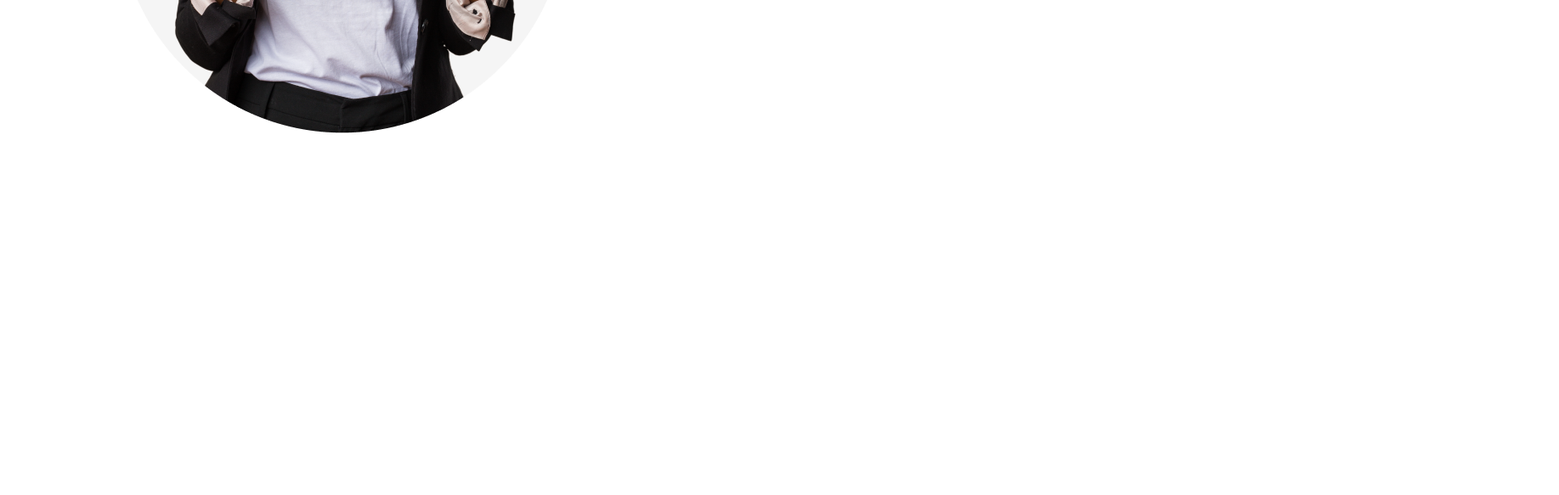
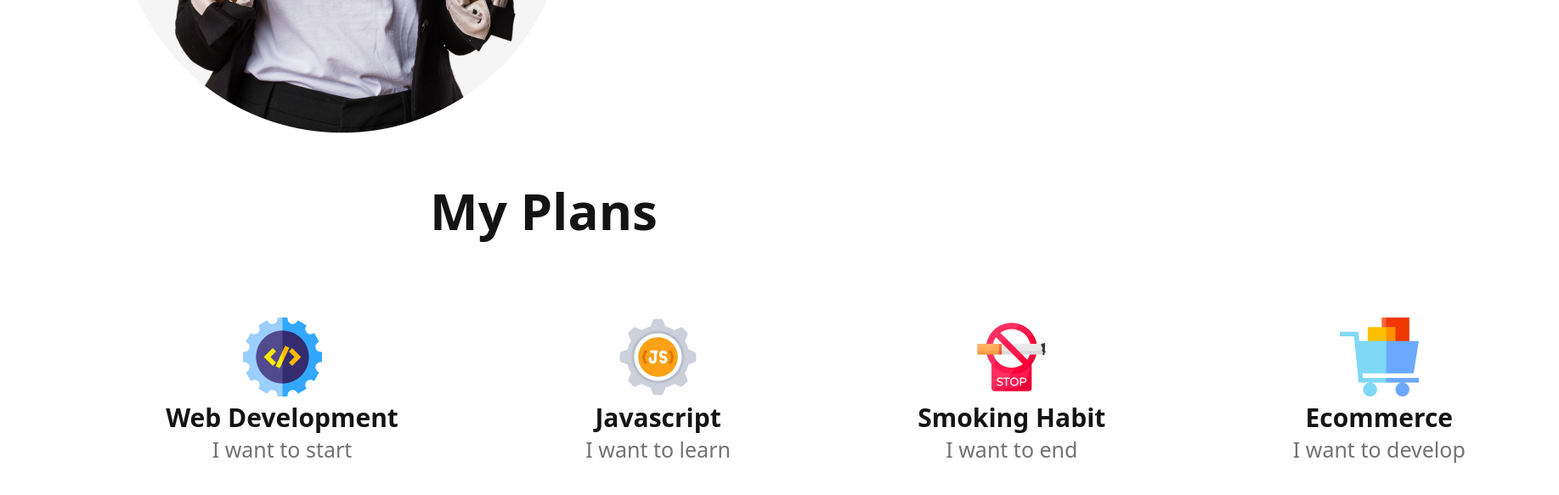
Before and after one commit to Radhesham-bit/New_Year_New_Me, a plain HTML site: page index.html in a window 1280 px wide. Shown: the part 1617-2200 px from the top of the page at 85% size, 1835 px wide, since content can reach past the window. Before the commit the page ends 1824 px from the top, so only its background shows below. Drawn offline with Linux system fonts and the light colour scheme.

Commit message:
my plan added

```diff
--- a/index.html
+++ b/index.html
@@ -34,8 +34,48 @@
                         <li><i class="fa-solid fa-check"></i>Contrary to popular belief, is not simply.</li>
                         <li><i class="fa-solid fa-check"></i>Contrary to popular belief, is not simply.</li>
                     </ul>
+                    <br>
+                    <br>
                 </div>
             </div>
+        </section>
+
+        <section>
+            <div class="myplan-heading"><h1>My Plans</h1></div>
+
+            <div class="plan-segment">
+                <div class="web-development">
+                    <img src="./images/icons/web.png" alt="">
+                    <h2>Web Development</h2>
+                    <p>I want to start</p>
+                </div>
+
+                <div class="javascript">
+                    <img src="./images/icons/js.png" alt="">
+                    <h2>Javascript</h2>
+                    <p>I want to learn</p>
+                </div>
+
+
+                <div class="smoking-habit">
+                    <img src="./images/icons/smoke.png" alt="">
+                    <h2>Smoking Habit</h2>
+                    <p>I want to end</p>
+                </div>
+
+                <div class="ecommerce">
+                    <img src="./images/icons/ecom.png" alt="">
+                    <h2>Ecommerce</h2>
+                    <p>I want to develop</p>
+                </div>
+
+
+
+
+            </div>
+
+
+
         </section>
 
 
--- a/style/styles.css
+++ b/style/styles.css
@@ -95,3 +95,122 @@ header{
     line-height: 26px;
     margin-bottom: 30px;
 }
+
+.myplan-heading{
+    color: #151414;
+    font-family: system-ui, -apple-system, BlinkMacSystemFont, 'Segoe UI', Roboto, Oxygen, Ubuntu, Cantarell, 'Open Sans', 'Helvetica Neue', sans-serif;
+    font-size: 40px;
+    font-style: normal;
+    font-weight: 700;
+    line-height: normal;
+    text-align: center;
+}
+
+.plan-segment{
+    display: flex ;
+    align-items: center;
+    justify-content:space-around;
+    width: 1750px;
+    margin: 85px;
+}
+
+.web-development{
+    text-align: center;
+
+}
+
+.web-development h2{
+    color: #151414;
+    text-align: center;
+    font-family: system-ui, -apple-system, BlinkMacSystemFont, 'Segoe UI', Roboto, Oxygen, Ubuntu, Cantarell, 'Open Sans', 'Helvetica Neue', sans-serif;
+    font-size: 30px;
+    font-style: normal;
+    font-weight: 700;
+    line-height: normal;
+}
+
+.web-development p{
+    color: var(--dark-03, #737272);
+    text-align: center;
+    font-family: system-ui, -apple-system, BlinkMacSystemFont, 'Segoe UI', Roboto, Oxygen, Ubuntu, Cantarell, 'Open Sans', 'Helvetica Neue', sans-serif;
+    font-size: 25px;
+    font-style: normal;
+    font-weight: 500;
+    line-height: normal;
+}
+
+.javascript{
+    text-align: center;
+
+}
+
+.javascript h2{
+    color: #151414;
+    text-align: center;
+    font-family: system-ui, -apple-system, BlinkMacSystemFont, 'Segoe UI', Roboto, Oxygen, Ubuntu, Cantarell, 'Open Sans', 'Helvetica Neue', sans-serif;
+    font-size: 30px;
+    font-style: normal;
+    font-weight: 700;
+    line-height: normal;
+}
+
+.javascript p{
+    color: #737272;
+    text-align: center;
+    font-family: system-ui, -apple-system, BlinkMacSystemFont, 'Segoe UI', Roboto, Oxygen, Ubuntu, Cantarell, 'Open Sans', 'Helvetica Neue', sans-serif;
+    font-size: 25px;
+    font-style: normal;
+    font-weight: 500;
+    line-height: normal;
+}
+
+
+
+.smoking-habit{
+    text-align: center;
+}
+
+.smoking-habit h2{
+    color: #151414;
+    text-align: center;
+    font-family: system-ui, -apple-system, BlinkMacSystemFont, 'Segoe UI', Roboto, Oxygen, Ubuntu, Cantarell, 'Open Sans', 'Helvetica Neue', sans-serif;
+    font-size: 30px;
+    font-style: normal;
+    font-weight: 700;
+    line-height: normal;
+}
+
+.smoking-habit p{
+    color: #737272;
+    text-align: center;
+    font-family: system-ui, -apple-system, BlinkMacSystemFont, 'Segoe UI', Roboto, Oxygen, Ubuntu, Cantarell, 'Open Sans', 'Helvetica Neue', sans-serif;
+    font-size: 25px;
+    font-style: normal;
+    font-weight: 500;
+    line-height: normal;
+}
+
+
+.ecommerce{
+    text-align: center;
+}
+
+.ecommerce h2{
+    color: #151414;
+    text-align: center;
+    font-family: system-ui, -apple-system, BlinkMacSystemFont, 'Segoe UI', Roboto, Oxygen, Ubuntu, Cantarell, 'Open Sans', 'Helvetica Neue', sans-serif;
+    font-size: 30px;
+    font-style: normal;
+    font-weight: 700;
+    line-height: normal;
+}
+
+.ecommerce p{
+    color: #737272;
+    text-align: center;
+    font-family: system-ui, -apple-system, BlinkMacSystemFont, 'Segoe UI', Roboto, Oxygen, Ubuntu, Cantarell, 'Open Sans', 'Helvetica Neue', sans-serif;
+    font-size: 25px;
+    font-style: normal;
+    font-weight: 500;
+    line-height: normal;
+}
```
